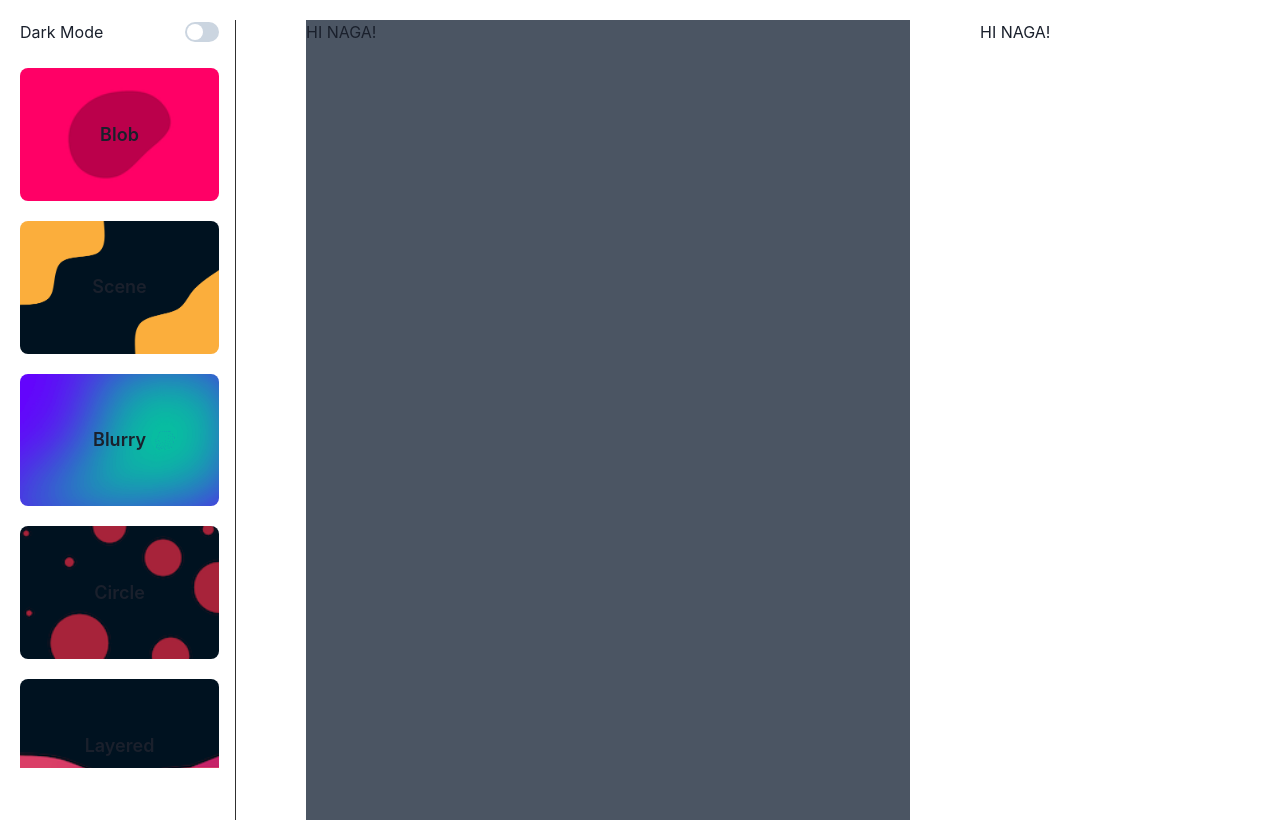
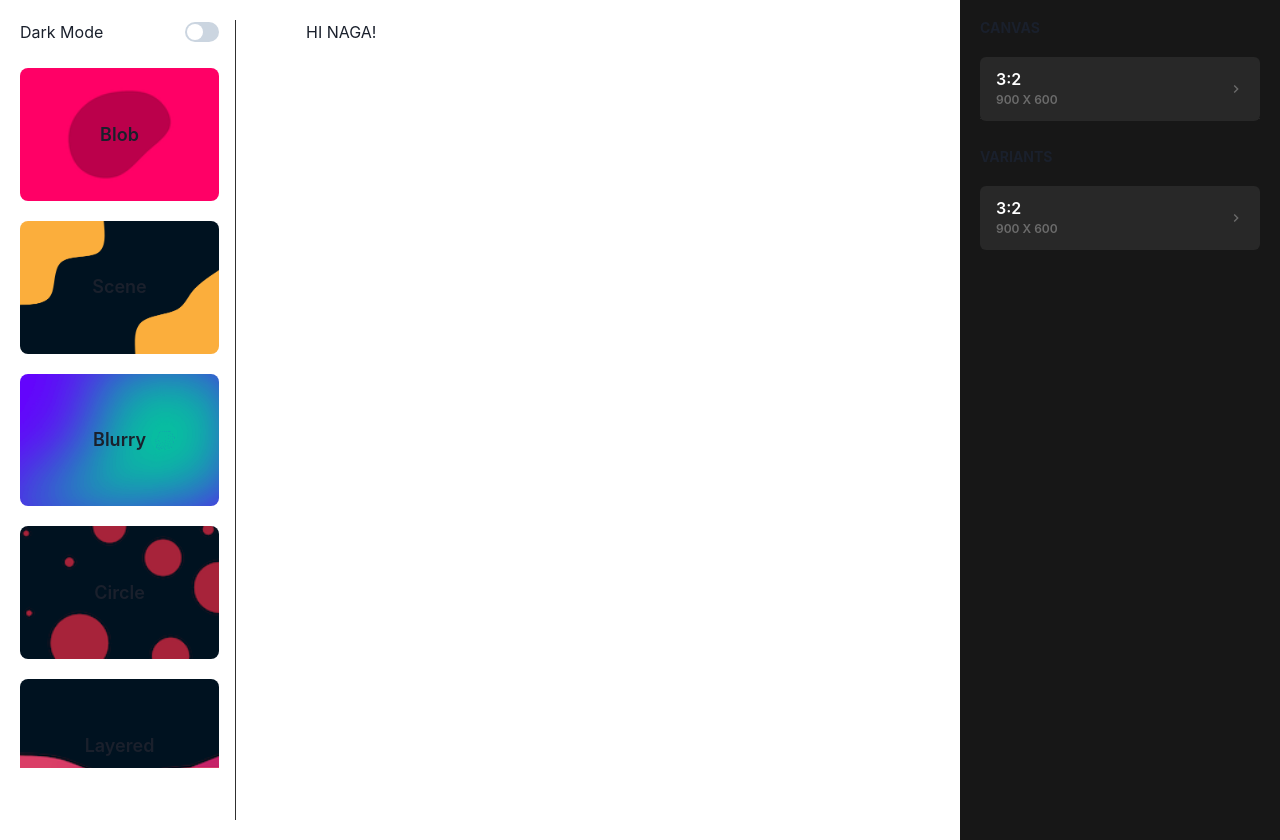
Before and after one commit to codeawy/haikei, a Next.js app: page / in a window 1280 px wide. Built offline with nearby package versions, Linux system fonts and the light colour scheme.

Commit message:
blob canvas

```diff
--- /dev/null
+++ b/components/drawer/BlobDrawer/index.tsx
@@ -0,0 +1,42 @@
+import {
+  Drawer,
+  DrawerOverlay,
+  DrawerContent,
+  DrawerCloseButton,
+  DrawerHeader,
+  DrawerBody,
+  Input,
+  DrawerFooter,
+  Button,
+} from "@chakra-ui/react";
+
+interface IProps {
+  isOpen: boolean;
+  onClose: (event: Event) => void;
+  btnRef: HTMLButtonElement;
+}
+
+const BlobDrawer: React.FC<IProps> = ({ isOpen, onClose, btnRef }) => {
+  return (
+    <Drawer isOpen={isOpen} placement="right" onClose={onClose} finalFocusRef={btnRef}>
+      <DrawerOverlay />
+      <DrawerContent>
+        <DrawerCloseButton />
+        <DrawerHeader>Create your account</DrawerHeader>
+
+        <DrawerBody>
+          <Input placeholder="Type here..." />
+        </DrawerBody>
+
+        <DrawerFooter>
+          <Button variant="outline" mr={3} onClick={onClose}>
+            Cancel
+          </Button>
+          <Button colorScheme="blue">Save</Button>
+        </DrawerFooter>
+      </DrawerContent>
+    </Drawer>
+  );
+};
+
+export default BlobDrawer;
--- /dev/null
+++ b/components/drawer/index.tsx
@@ -0,0 +1,14 @@
+import { useDisclosure } from "@chakra-ui/react";
+import BlobDrawer from "./BlobDrawer";
+
+const DrawersWrapper = () => {
+  const {
+    isOpen: isOpenBlobDrawer,
+    onOpen: onOpenBlobDrawer,
+    onClose: onCloseBlobDrawer,
+  } = useDisclosure();
+
+  return <>{/* <BlobDrawer isOpen={isOpenBlobDrawer} onClose={onCloseBlobDrawer} /> */}</>;
+};
+
+export default DrawersWrapper;
--- /dev/null
+++ b/components/stack/BlobStack/index.tsx
@@ -0,0 +1,19 @@
+import { VStack, StackDivider } from "@chakra-ui/react";
+import BlobCanvas from "./utils/BlobCanvas";
+import BlobVariants from "./utils/BlobVariants";
+
+const BlobStack = () => {
+  return (
+    <VStack
+      spacing="30px"
+      className="h-screen m-5"
+      divider={<StackDivider borderColor="#282828" />}
+      align="stretch"
+    >
+      <BlobCanvas />
+      <BlobVariants />
+    </VStack>
+  );
+};
+
+export default BlobStack;
--- /dev/null
+++ b/components/stack/BlobStack/utils/BlobCanvas.tsx
@@ -0,0 +1,40 @@
+import { Stack, Box, Heading, Button, Text } from "@chakra-ui/react";
+import { ChevronRightIcon } from "@chakra-ui/icons";
+
+const BlobCanvas = () => {
+  return (
+    <Stack w="100%" className="flex items-center justify-between mb-7">
+      <Box h="40px" w="100%">
+        <Heading as="h6" size="xs">
+          CANVAS
+        </Heading>
+        <Button
+          variant="ghost"
+          mt={5}
+          width="100%"
+          height="64px"
+          bg="#282828"
+          _hover={{ bg: "#282828" }}
+          className="flex items-center !justify-between"
+          _active={{
+            bg: "#282828",
+            transform: "scale(0.98)",
+            borderColor: "#282828",
+          }}
+        >
+          <Text className="flex flex-col items-start">
+            <Text fontSize="md" color="white" mb={1}>
+              3:2
+            </Text>
+            <Text fontSize="xs" className="text-grayText">
+              900 X 600
+            </Text>
+          </Text>
+          <ChevronRightIcon color={"#6b6b6b"} />
+        </Button>
+      </Box>
+    </Stack>
+  );
+};
+
+export default BlobCanvas;
--- /dev/null
+++ b/components/stack/BlobStack/utils/BlobVariants.tsx
@@ -0,0 +1,35 @@
+import { Stack, Box, Heading, Button, Text } from "@chakra-ui/react";
+import { ChevronRightIcon } from "@chakra-ui/icons";
+
+const BlobVariants = () => {
+  return (
+    <Stack w="100%" className="flex items-center justify-between">
+      <Box h="40px" w="100%">
+        <Heading as="h6" size="xs">
+          VARIANTS
+        </Heading>
+        <Button
+          variant="ghost"
+          mt={5}
+          width="100%"
+          height="64px"
+          bg="#282828"
+          _hover={{ bg: "#282828" }}
+          className="flex items-center !justify-between"
+        >
+          <Text className="flex flex-col items-start">
+            <Text fontSize="md" color="white" mb={1}>
+              3:2
+            </Text>
+            <Text fontSize="xs" className="text-grayText">
+              900 X 600
+            </Text>
+          </Text>
+          <ChevronRightIcon color={"#6b6b6b"} />
+        </Button>
+      </Box>
+    </Stack>
+  );
+};
+
+export default BlobVariants;
--- /dev/null
+++ b/components/stack/index.tsx
@@ -0,0 +1,11 @@
+import BlobStack from "./BlobStack";
+
+const StacksWrapper = () => {
+  return (
+    <div className="bg-darkGray">
+      <BlobStack />
+    </div>
+  );
+};
+
+export default StacksWrapper;
--- a/package.json
+++ b/package.json
@@ -9,6 +9,7 @@
     "lint": "next lint"
   },
   "dependencies": {
+    "@chakra-ui/icons": "^2.0.10",
     "@chakra-ui/react": "^2.3.4",
     "@emotion/react": "^11.10.4",
     "@emotion/styled": "^11.10.4",
--- a/pages/index.tsx
+++ b/pages/index.tsx
@@ -1,11 +1,12 @@
 import AppSideStack from "../components/AppSideStack";
+import StacksWrapper from "../components/stack";
 
 export default function Home() {
   return (
     <div className="app-wrapper">
       <AppSideStack />
-      <div className="m-5 bg-gray-600">HI NAGA!</div>
       <div className="m-5">HI NAGA!</div>
+      <StacksWrapper />
     </div>
   );
 }
--- a/tailwind.config.js
+++ b/tailwind.config.js
@@ -7,6 +7,9 @@ module.exports = {
     extend: {
       colors: {
         textGray: "#303030",
+        darkGray: "#171717",
+        lightGray: "#282828",
+        grayText: "#6b6b6b",
       },
     },
     container: {
```
Also changed, not shown: 1 other file (tests, documents, lock files or other folders).
